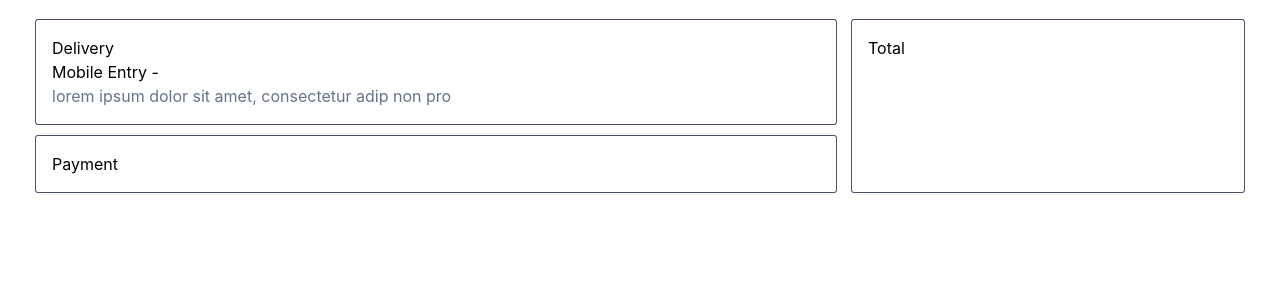
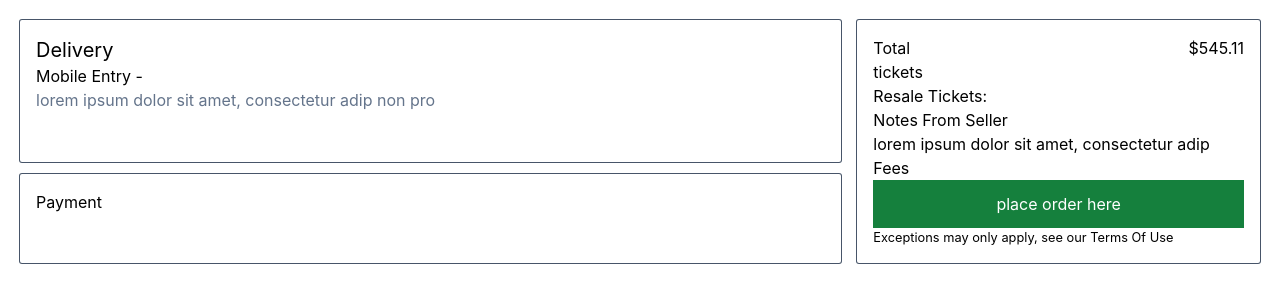
Before and after one commit to k-strips/ticketer, a React (Create React App) app: page /checkout in a window 1280 px wide. Shown: the top 302 px of the page. Built offline with nearby package versions, Linux system fonts and the light colour scheme.

Commit message:
[UPDATE] initiated routes

```diff
--- a/src/App.js
+++ b/src/App.js
@@ -1,5 +1,13 @@
-import "./App.css";
+import React from "react";
+import {
+  BrowserRouter as Router,
+  Routes,
+  Route,
+  BrowserRouter,
+} from "react-router-dom";
 
+// local component import
+import { Checkout, Home } from "./pages";
 const shows = [
   {
     title: "qwer",
@@ -16,12 +24,18 @@ const shows = [
   },
 ];
 
+const checkoutData = {
+  price: "2000",
+};
+
 const App = () => {
   return (
-    <div className="px-4">
-      {/* <ShowsListScreen shows={shows} /> */}
-      <CheckOut />
-    </div>
+    <BrowserRouter>
+      <Routes>
+        <Route path="/" element={<Home />} />
+        <Route path="checkout" element={<Checkout />} />
+      </Routes>
+    </BrowserRouter>
   );
 };
 
@@ -39,29 +53,4 @@ const ShowsListScreen = ({ title, details }) => {
   );
 };
 
-const CheckOut = ({ showType, total }) => {
-  return (
-    <div className="grid grid-cols-3 gap-4 m-5">
-      <div className="grid col-span-2 gap-3">
-        <div className="ring-1 ring-slate-600 rounded-sm p-4">
-          <h3 className="capitalize">delivery</h3>
-          <h5 className="capitalize">mobile entry - {showType}</h5>
-          <p className="text-slate-500">
-            lorem ipsum dolor sit amet, consectetur adip non pro{" "}
-          </p>
-        </div>
-        <div className="ring-1 ring-slate-600 rounded-sm p-4">
-          <h3>Payment</h3>
-        </div>
-      </div>
-      <div className="ring-1 ring-slate-600 rounded-sm p-4">
-        <div class="text-bold flex">
-          <h3 className="capitalize">total</h3>
-          <h3>{total}</h3>
-        </div>
-      </div>
-    </div>
-  );
-};
-
 export default App;
--- /dev/null
+++ b/src/components/Button.js
@@ -0,0 +1,5 @@
+import React from "react";
+
+export const Button = ({ children, className }) => {
+  return <button className={className}>{children}</button>;
+};
--- a/src/components/Delivery.js
+++ b/src/components/Delivery.js
@@ -3,7 +3,7 @@ import React from "react";
 export const Delivery = ({ showType }) => {
   return (
     <div className="ring-1 ring-slate-600 rounded-sm p-4">
-      <h3 className="capitalize">delivery</h3>
+      <h3 className="capitalize text-xl">delivery</h3>
       <h5 className="capitalize">mobile entry - {showType}</h5>
       <p className="text-slate-500">
         lorem ipsum dolor sit amet, consectetur adip non pro{" "}
--- /dev/null
+++ b/src/components/Splitter.js
@@ -0,0 +1,5 @@
+import React from "react";
+
+export const Splitter = ({ children, extra }) => {
+  return <div className={`flex justify-between ${extra}`}>{children}</div>;
+};
--- a/src/components/Total.js
+++ b/src/components/Total.js
@@ -1,11 +1,28 @@
 import React from "react";
+import { Splitter, Button } from ".";
 
 export const Total = ({ total }) => {
   return (
     <div className="flex flex-col ring-1 ring-slate-600 rounded-sm p-4">
-      <div className="flex justify-between">
+      <Splitter>
         <h3>Total</h3>
-      </div>
+        <h3>$545.11</h3>
+      </Splitter>
+      <h5>tickets</h5>
+      <Splitter>
+        <h5>Resale Tickets:</h5>
+      </Splitter>
+      <h5 className="capitalize">Notes from Seller</h5>
+      <p className="">lorem ipsum dolor sit amet, consectetur adip</p>
+      <h5>Fees</h5>
+      <Splitter></Splitter>
+      <Button className="px-2 py-3 bg-green-700 text-white">
+        place order here
+      </Button>
+      <small>
+        Exceptions may only apply, see our{" "}
+        <span className="capitalize">terms of use</span>
+      </small>
     </div>
   );
 };
--- a/src/components/index.js
+++ b/src/components/index.js
@@ -1,5 +1,7 @@
 import { Delivery } from "./Delivery";
 import { Payment } from "./Payment";
 import { Total } from "./Total";
+import { Splitter } from "./Splitter";
+import { Button } from "./Button";
 
-export { Delivery, Payment, Total };
+export { Delivery, Payment, Total, Splitter, Button };
--- a/src/pages/Checkout.js
+++ b/src/pages/Checkout.js
@@ -3,6 +3,14 @@ import React from "react";
 // local components import
 import { Total, Payment, Delivery } from "../components";
 
-export const Checkout = () => {
-  return <div>Checkout</div>;
+export const Checkout = ({ price }) => {
+  return (
+    <div className="grid grid-cols-3 gap-4 m-5">
+      <div className="grid col-span-2 gap-3">
+        <Delivery />
+        <Payment />
+      </div>
+      <Total />
+    </div>
+  );
 };
```
Also changed, not shown: src/util/helper.js (added).
